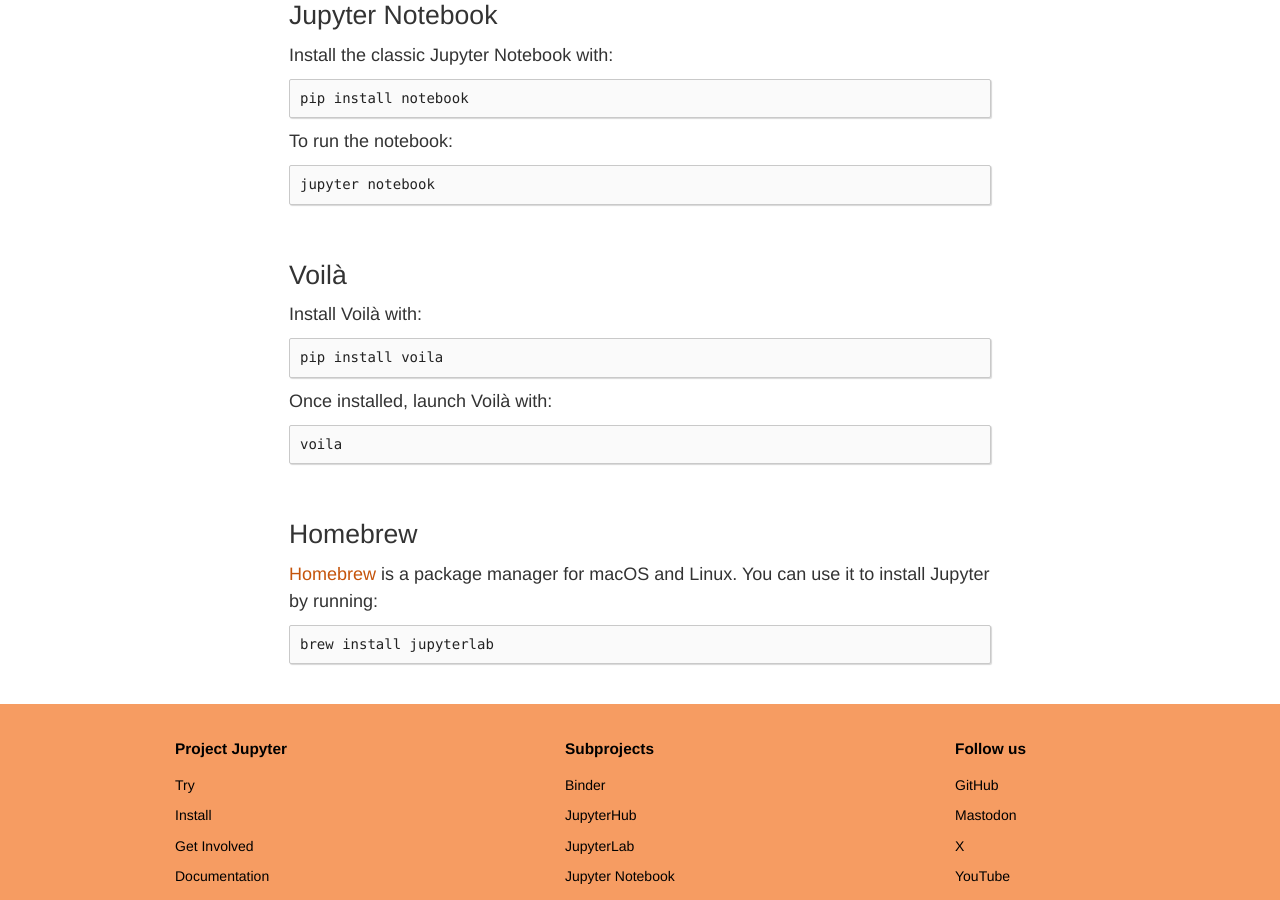
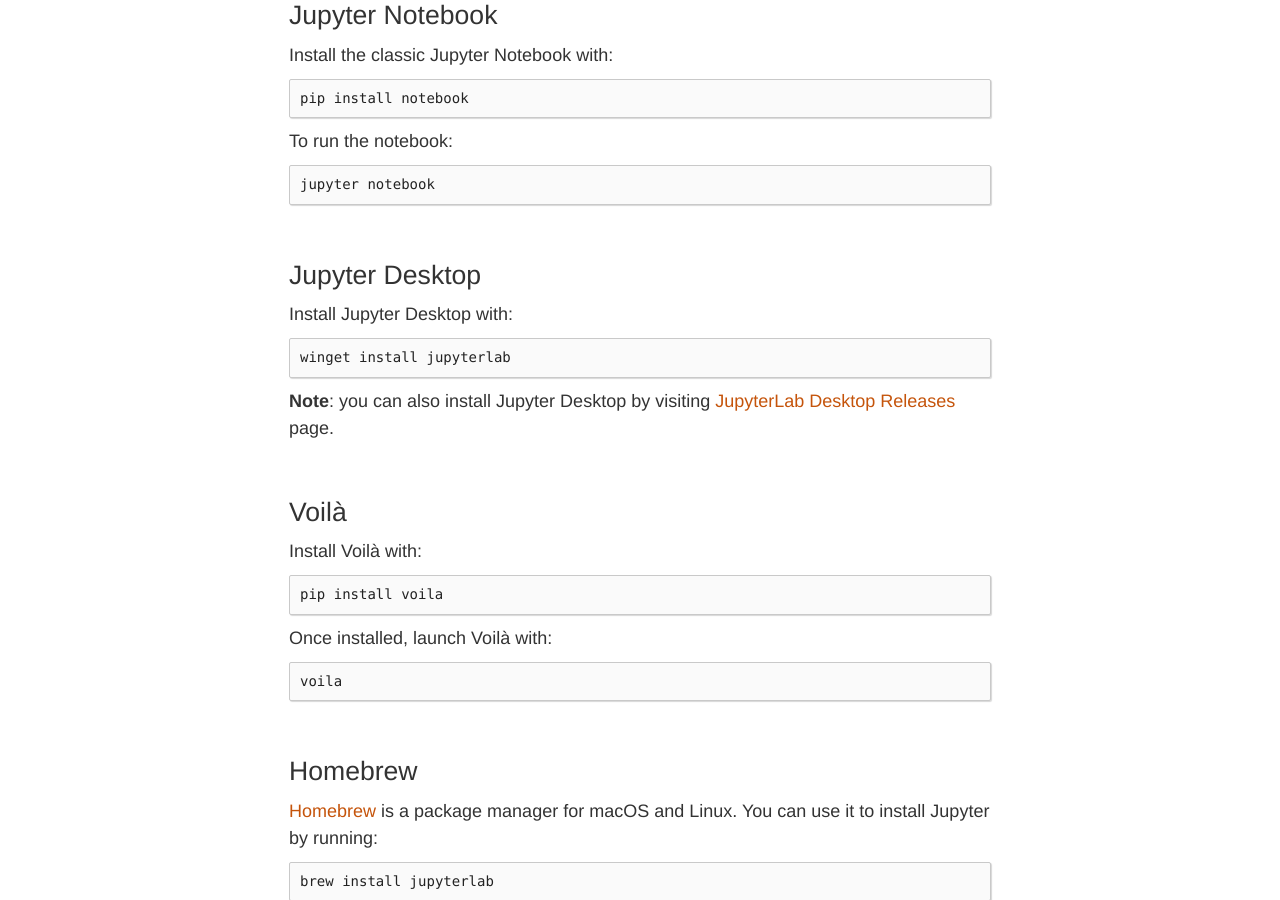
Before and after one commit to jupyter/jupyter.github.io, a Jekyll site: the page built from install.md, in a window 1280 px wide and 900 px high, scrolled down 795 px. Built offline with Jekyll 4.4.1, drawn with Linux system fonts in a browser that asks for light colours; comment, search, counter and statistics services are not loaded.

Commit message:
mention jupyter desktop

````diff
--- a/install.md
+++ b/install.md
@@ -16,6 +16,7 @@
 ```bash
 pip install jupyterlab
 ```
+
 **Note**: If you install JupyterLab with conda or mamba, we recommend using [the conda-forge channel](https://conda-forge.org/).
 
 Once installed, launch JupyterLab with:
@@ -37,6 +38,16 @@
 ```bash
 jupyter notebook
 ```
+
+## Jupyter Desktop
+
+Install Jupyter Desktop with:
+
+```bash
+winget install jupyterlab
+```
+
+**Note**: you can also install Jupyter Desktop by visiting [JupyterLab Desktop Releases](https://github.com/jupyterlab/jupyterlab-desktop/releases) page.
 
 ## Voilà
 
````
